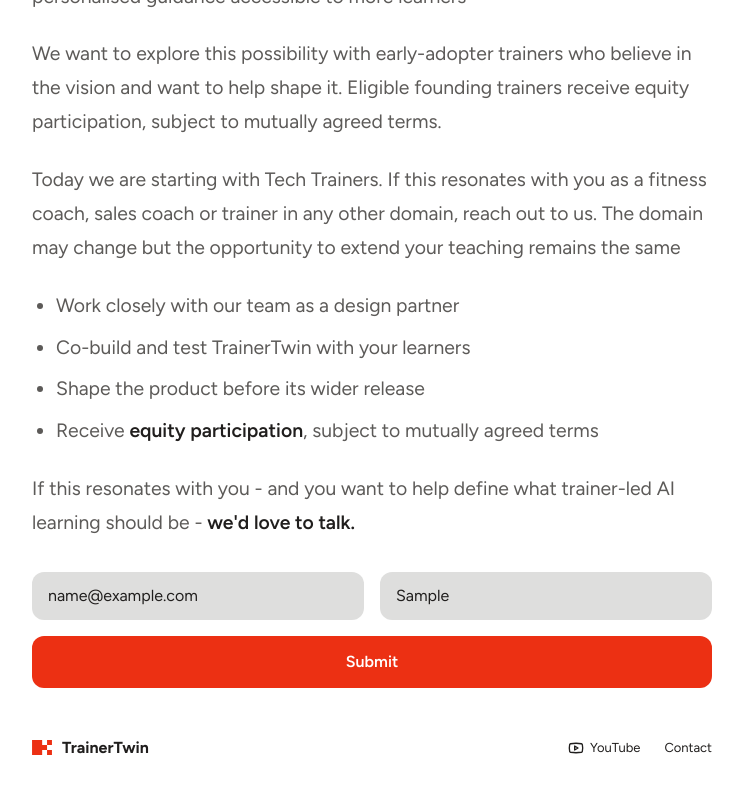
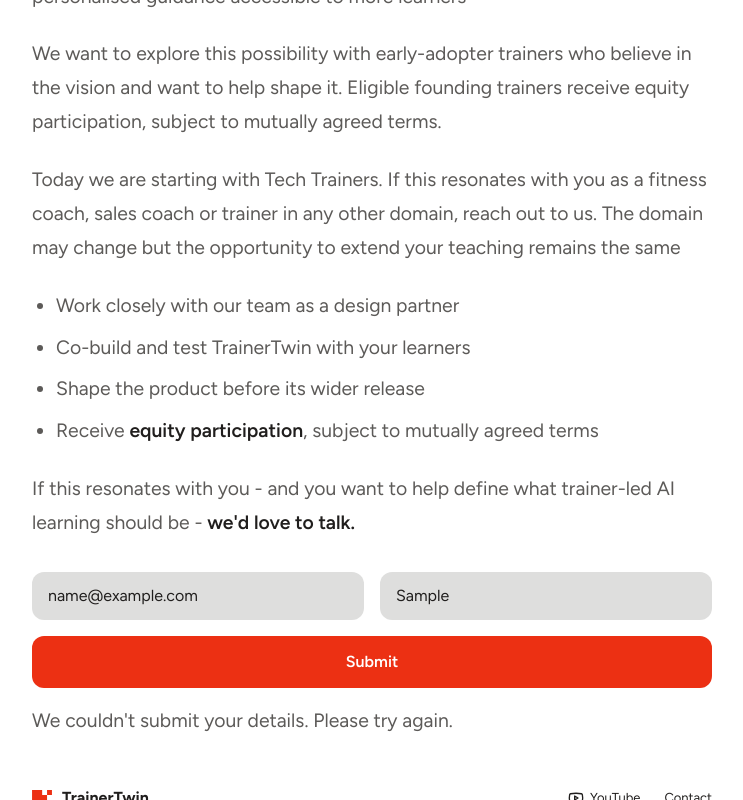
Before and after one commit to fl-dev-ops/trainer-twin-website, a Next.js app: page /invite in a window 1280 px wide. Both pictures are taken after typing "name@example.com", "Sample" into the empty fields and a click on the button "Submit". Shown: the part 3444-4244 px from the top of the page, without its empty margins (268-1011 px from the left). Built offline with nearby package versions, Linux system fonts and the light colour scheme; no server answers.

Commit message:
send invite submissions to Google Sheets

```diff
--- /dev/null
+++ b/app/api/invite/route.ts
@@ -0,0 +1,37 @@
+const webhookUrl = process.env.GOOGLE_SHEETS_WEBHOOK_URL;
+
+export async function POST(request: Request) {
+  const formData = await request.formData();
+  const contact = formData.get("contact");
+  const link = formData.get("link");
+
+  if (
+    typeof contact !== "string" ||
+    !contact.trim() ||
+    contact.length > 200 ||
+    typeof link !== "string" ||
+    !link.trim() ||
+    link.length > 500
+  ) {
+    return Response.json({ success: false }, { status: 400 });
+  }
+
+  if (!webhookUrl) {
+    return Response.json({ success: false }, { status: 500 });
+  }
+
+  try {
+    const response = await fetch(webhookUrl, {
+      method: "POST",
+      body: new URLSearchParams({ contact: contact.trim(), link: link.trim() }),
+      signal: AbortSignal.timeout(10_000),
+    });
+    const result = await response.json();
+
+    if (!response.ok || !result.success) throw new Error("Webhook rejected submission");
+    return Response.json({ success: true });
+  } catch (error) {
+    console.error("Invite submission failed", error);
+    return Response.json({ success: false }, { status: 502 });
+  }
+}
--- a/app/invite/page.tsx
+++ b/app/invite/page.tsx
@@ -55,6 +55,8 @@ const team = [
 
 export default function ComingSoon() {
   const [submitted, setSubmitted] = useState(false);
+  const [submitting, setSubmitting] = useState(false);
+  const [submitError, setSubmitError] = useState("");
   const [videoPlaying, setVideoPlaying] = useState(false);
   const [youtubeHovered, setYoutubeHovered] = useState(false);
   const [videoHovered, setVideoHovered] = useState(false);
@@ -331,18 +333,22 @@ export default function ComingSoon() {
             <form
               onSubmit={async (e) => {
                 e.preventDefault();
-                const form = e.currentTarget;
-                const formData = new FormData(form);
-                formData.append(
-                  "access_key",
-                  "cb8bf68e-3efb-45eb-bd22-97a17b6f7b6c",
-                );
-                const res = await fetch("https://api.web3forms.com/submit", {
-                  method: "POST",
-                  body: formData,
-                });
-                const data = await res.json();
-                if (data.success) setSubmitted(true);
+                setSubmitting(true);
+                setSubmitError("");
+
+                try {
+                  const res = await fetch("/api/invite", {
+                    method: "POST",
+                    body: new FormData(e.currentTarget),
+                  });
+
+                  if (!res.ok) throw new Error();
+                  setSubmitted(true);
+                } catch {
+                  setSubmitError("We couldn't submit your details. Please try again.");
+                } finally {
+                  setSubmitting(false);
+                }
               }}
               className="grid grid-cols-1 md:grid-cols-2 gap-4 mt-8 not-prose"
             >
@@ -350,6 +356,7 @@ export default function ComingSoon() {
                 type="text"
                 name="contact"
                 required
+                maxLength={200}
                 placeholder="Phone or Email"
                 className="col-span-1 w-full border-0 bg-muted/20 rounded-xl py-3 px-4 text-[15px] outline-none focus:ring-2 focus:ring-brand/30 transition-all"
               />
@@ -357,15 +364,25 @@ export default function ComingSoon() {
                 type="text"
                 name="link"
                 required
+                maxLength={500}
                 placeholder="LinkedIn or Website"
                 className="col-span-1 w-full border-0 bg-muted/20 rounded-xl py-3 px-4 text-[15px] outline-none focus:ring-2 focus:ring-brand/30 transition-all"
               />
               <button
                 type="submit"
-                className="w-full col-span-1 md:col-span-2 bg-brand text-white! font-semibold text-[15px] py-3.5 rounded-xl hover:bg-brand-dark transition-colors"
+                disabled={submitting}
+                className="w-full col-span-1 md:col-span-2 bg-brand text-white! font-semibold text-[15px] py-3.5 rounded-xl hover:bg-brand-dark transition-colors disabled:cursor-not-allowed disabled:opacity-60"
               >
-                Submit
+                {submitting ? "Submitting…" : "Submit"}
               </button>
+              {submitError && (
+                <p
+                  role="alert"
+                  className="col-span-1 md:col-span-2 text-sm text-red-700"
+                >
+                  {submitError}
+                </p>
+              )}
             </form>
           ) : (
             <div className="not-prose mt-8 p-5 bg-brand/10 rounded-2xl w-full flex items-center gap-3">
```
